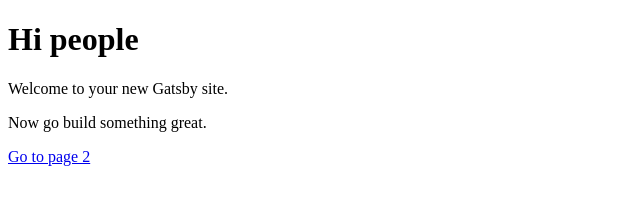
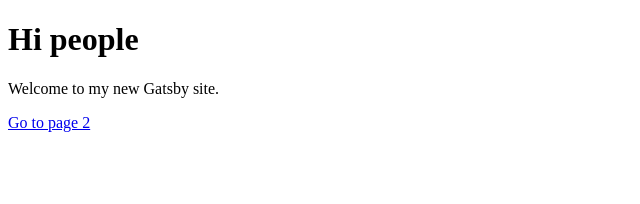
Before and after one commit to trevorlang/trevorlang.github.io, a Gatsby site: page / in a window 1280 px wide. Shown: the whole page, without its empty margins (0-640 px from the left). Built offline with nearby package versions, Linux system fonts and the light colour scheme; Gatsby itself is replaced by a stand-in of ours.

Commit message:
Testing setup

```diff
--- a/src/pages/index.js
+++ b/src/pages/index.js
@@ -4,8 +4,7 @@
 const IndexPage = () => (
   <div>
     <h1>Hi people</h1>
-    <p>Welcome to your new Gatsby site.</p>
-    <p>Now go build something great.</p>
+    <p>Welcome to my new Gatsby site.</p>
     <Link to="/page-2/">Go to page 2</Link>
   </div>
 )
```
